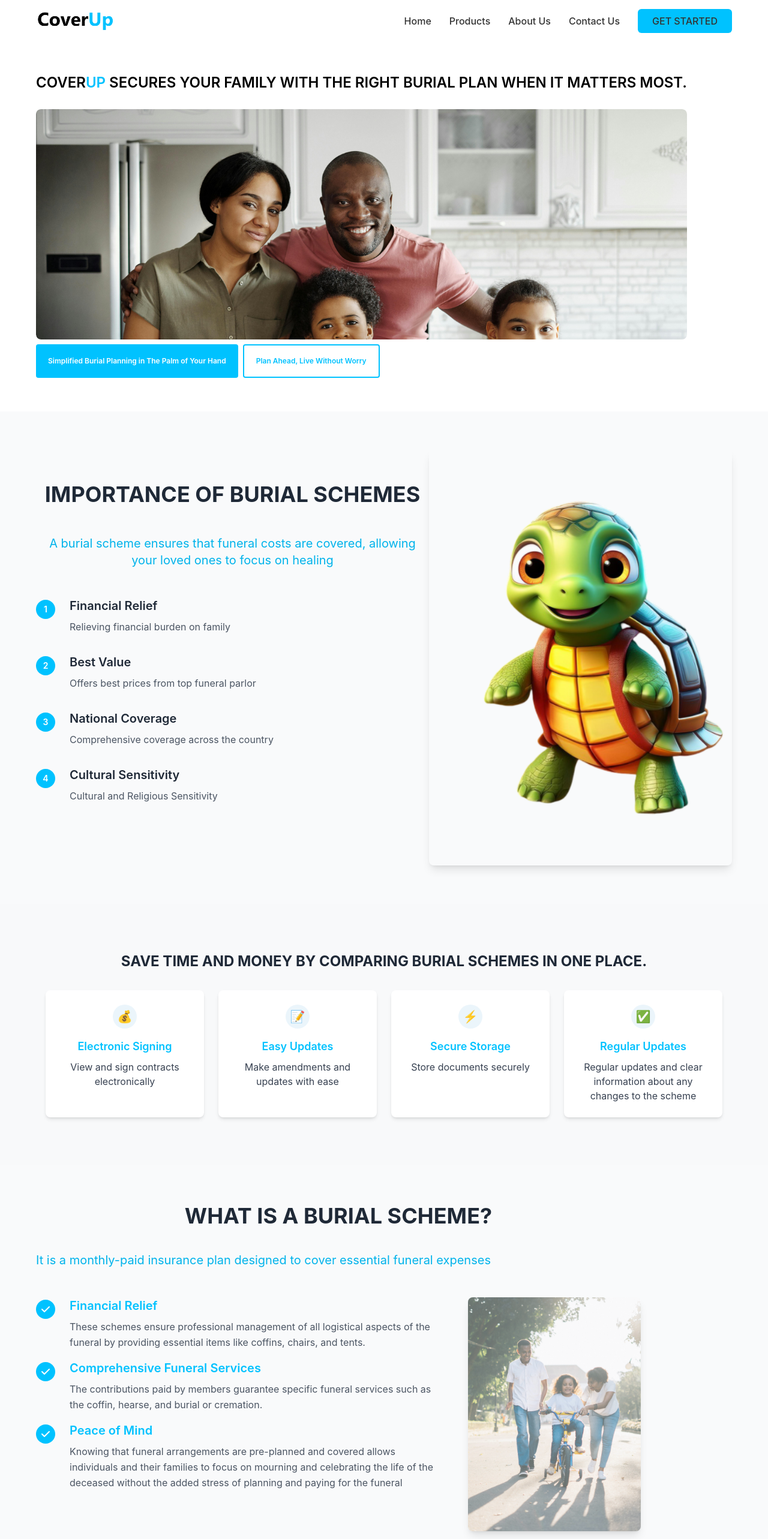
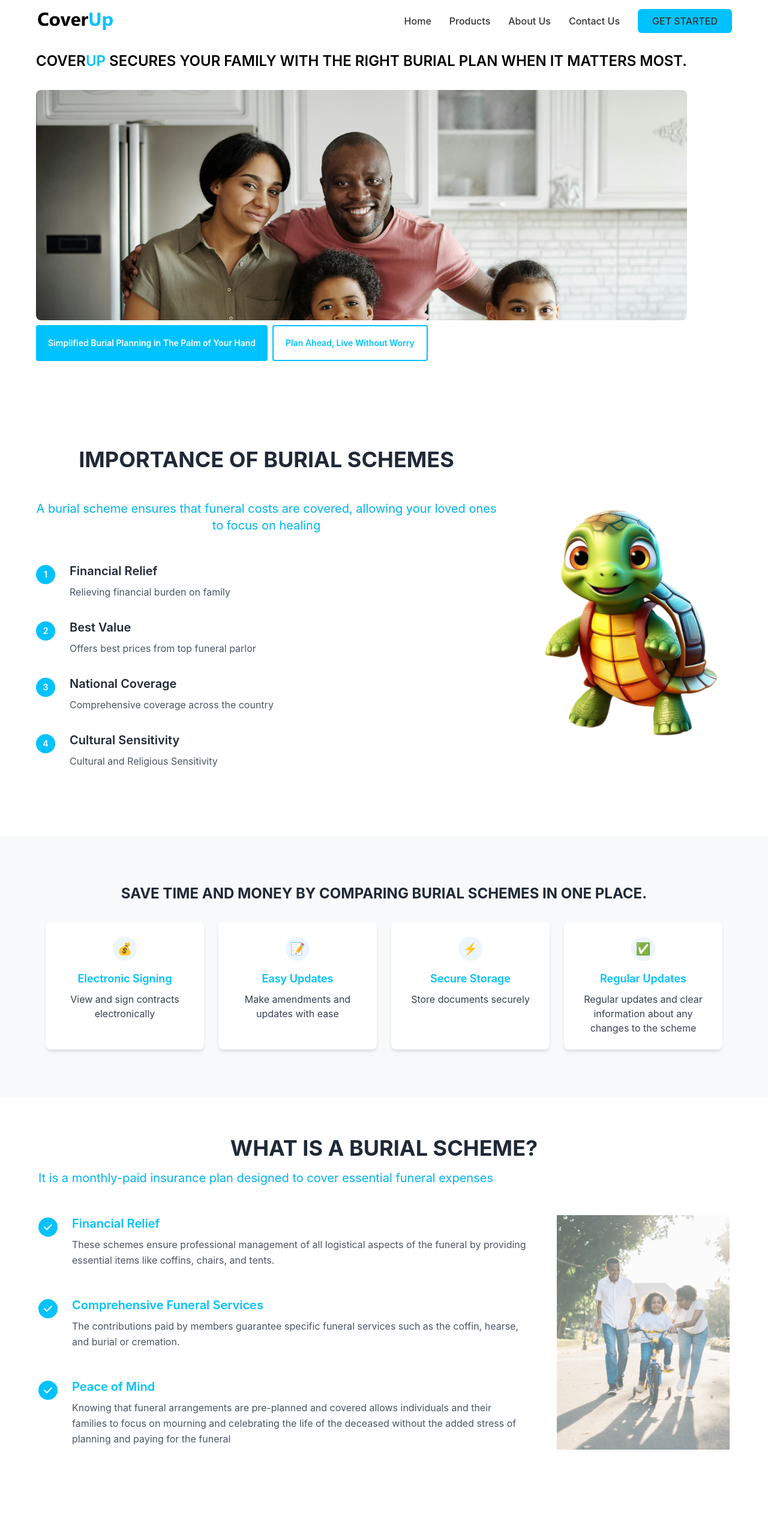
Before and after one commit to banelee59/Cover-mern, a React (Create React App) app: page / in a window 1280 px wide. Shown: the top 2566 px of the page at 60% size. Built offline with nearby package versions, Linux system fonts and the light colour scheme.

Commit message:
home page and contacts updates

```diff
--- a/index.html
+++ b/index.html
@@ -2,7 +2,7 @@
 <html lang="en">
 <head>
     <meta charset="UTF-8">
-    <meta name="viewport" content="width=device-width, initial-scale=1.0">
+    <meta name="viewport" content="width=device-width, initial-scale=1.0, maximum-scale=1.0, user-scalable=no">
     <title>Cover Up - Funeral Plan Comparison</title>
 </head>
 <body>
--- a/src/pages/About.js
+++ b/src/pages/About.js
@@ -1,8 +1,11 @@
 import React from 'react';
+import Navbar from '../components/Navbar';
 
 const About = () => {
   return (
-    <div className="min-h-screen bg-white">
+    <div className="about-container">
+      <Navbar />
+      <div className="pt-16">
         {/* Hero Section */}
         <section className="bg-[#00c2ff] text-white py-16">
           <div className="max-w-4xl mx-auto px-6">
@@ -72,6 +75,7 @@ const About = () => {
           </section>
         </div>
       </div>
+    </div>
   );
 };
 
--- a/src/pages/Contact.css
+++ b/src/pages/Contact.css
@@ -171,3 +171,16 @@
     height: 200px;
   }
 }
+
+/* Remove or modify these styles if they exist */
+.contact-image-section .image-container {
+  /* Remove any width/height constraints */
+  max-width: none;
+  width: auto;
+}
+
+.contact-image-section img {
+  /* Remove any width/height constraints */
+  width: auto;
+  height: auto;
+}
--- a/src/pages/Home.js
+++ b/src/pages/Home.js
@@ -2,18 +2,75 @@ import React, { useState } from 'react';
 import './Home.css';
 
 const Home = () => {
+  const [isMenuOpen, setIsMenuOpen] = useState(false);
+
   return (
     <div className="home-container">
-      <main>
+      {/* Toolbar/Navigation */}
+      <nav className="fixed top-0 right-0 left-0 bg-white shadow-md z-50">
+        <div className="container mx-auto px-4">
+          <div className="flex justify-between items-center h-16">
+            {/* Logo */}
+            <div className="flex items-center">
+              <span className="text-xl font-bold text-gray-800">
+                COVER<span className="text-[#00c2ff]">UP</span>
+              </span>
+            </div>
+
+            {/* Desktop Menu */}
+            <div className="hidden md:flex items-center space-x-8">
+              <a href="#" className="text-gray-600 hover:text-[#00c2ff] transition-colors">Home</a>
+              <a href="#" className="text-gray-600 hover:text-[#00c2ff] transition-colors">About</a>
+              <a href="#" className="text-gray-600 hover:text-[#00c2ff] transition-colors">Services</a>
+              <a href="#" className="text-gray-600 hover:text-[#00c2ff] transition-colors">Contact</a>
+              <button className="px-4 py-2 bg-[#00c2ff] text-white rounded hover:bg-[#00b3eb] transition-colors">
+                Get a Quote
+              </button>
+            </div>
+
+            {/* Mobile Menu Button */}
+            <div className="md:hidden">
+              <button
+                onClick={() => setIsMenuOpen(!isMenuOpen)}
+                className="text-gray-600 hover:text-[#00c2ff] focus:outline-none"
+              >
+                <svg className="h-6 w-6" fill="none" viewBox="0 0 24 24" stroke="currentColor">
+                  {isMenuOpen ? (
+                    <path strokeLinecap="round" strokeLinejoin="round" strokeWidth={2} d="M6 18L18 6M6 6l12 12" />
+                  ) : (
+                    <path strokeLinecap="round" strokeLinejoin="round" strokeWidth={2} d="M4 6h16M4 12h16M4 18h16" />
+                  )}
+                </svg>
+              </button>
+            </div>
+          </div>
+
+          {/* Mobile Menu */}
+          {isMenuOpen && (
+            <div className="md:hidden absolute top-16 left-0 right-0 bg-white shadow-md">
+              <div className="px-2 pt-2 pb-3 space-y-1">
+                <a href="#" className="block px-3 py-2 text-gray-600 hover:text-[#00c2ff] transition-colors">Home</a>
+                <a href="#" className="block px-3 py-2 text-gray-600 hover:text-[#00c2ff] transition-colors">About</a>
+                <a href="#" className="block px-3 py-2 text-gray-600 hover:text-[#00c2ff] transition-colors">Services</a>
+                <a href="#" className="block px-3 py-2 text-gray-600 hover:text-[#00c2ff] transition-colors">Contact</a>
+                <button className="w-full mt-2 px-4 py-2 bg-[#00c2ff] text-white rounded hover:bg-[#00b3eb] transition-colors">
+                  Get a Quote
+                </button>
+              </div>
+            </div>
+          )}
+        </div>
+      </nav>
+
       {/* Hero Section */}
-        <section className="bg-white py-14">
+      <section className="bg-white py-4">
         <div className="container mx-auto px-4">
           <div className="flex flex-col items-start">
-              <h1 className="text-2xl text-black mb-8 leading-none max-w-none text-left font-semibold whitespace-nowrap">
+            <h1 className="text-lg sm:text-xl md:text-2xl text-black mb-4 md:mb-8 leading-tight max-w-none text-left font-semibold">
               COVER<span className="text-[#00c2ff]">UP</span> SECURES YOUR FAMILY WITH THE RIGHT BURIAL PLAN WHEN IT MATTERS MOST.
             </h1>
 
-              <div className="w-full max-w-6xl h-96 mb-0 rounded-lg overflow-hidden self-start">
+            <div className="w-full max-w-6xl h-64 sm:h-80 md:h-96 mb-0 rounded-lg overflow-hidden self-start">
               <img
                 src="/images/home-image1.jpg"
                 alt="Family Protection"
@@ -21,11 +78,11 @@ const Home = () => {
               />
             </div>
 
-              <div className="flex gap-2 mt-2">
-                <button className="px-5 py-5 text-xs font-semibold bg-[#00c2ff] text-white rounded hover:bg-[#00b3eb] transition-colors">
+            <div className="flex flex-col sm:flex-row gap-2 mt-2 w-full">
+              <button className="px-3 sm:px-5 py-3 sm:py-5 text-xs sm:text-sm font-semibold bg-[#00c2ff] text-white rounded hover:bg-[#00b3eb] transition-colors">
                 Simplified Burial Planning in The Palm of Your Hand
               </button>
-                <button className="px-5 py-2 text-xs font-semibold border-2 border-[#00c2ff] text-[#00c2ff] rounded hover:bg-[#00c2ff]/10 transition-colors">
+              <button className="px-3 sm:px-5 py-2 text-xs sm:text-sm font-semibold border-2 border-[#00c2ff] text-[#00c2ff] rounded hover:bg-[#00c2ff]/10 transition-colors">
                 Plan Ahead, Live Without Worry
               </button>
             </div>
@@ -33,15 +90,16 @@ const Home = () => {
         </div>
       </section>
 
+      {/* Add margin-top to main content to account for fixed navbar */}
+      <main className="pt-16">
         {/* Importance Section */}
-        <section className="bg-gray-50 py-16">
+        <section className="py-16">
           <div className="container mx-auto px-4">
-            {/* Title and Subtitle */}
             <div className="text-center mb-12">
               <h2 className="text-3xl md:text-4xl font-bold mb-12 text-gray-800">
                 IMPORTANCE OF BURIAL SCHEMES
               </h2>
-              <p className="text-[#00b3eb]  text-xl max-w-3xl mx-auto mb-12">
+              <p className="text-[#00b3eb] text-xl max-w-3xl mx-auto mb-12">
                 A burial scheme ensures that funeral costs are covered, allowing your loved ones to focus on healing
               </p>
 
@@ -92,14 +150,13 @@ const Home = () => {
             </div>
 
             {/* Image moved to bottom */}
-            <div className="max-w-4xl mx-auto">
+            <div className="max-w-3xl mx-auto">
               <div className="relative">
                 <img
                   src="/images/file.png"
                   alt="Family Protection"
-                  className="w-full h-auto rounded-lg shadow-lg "
+                  className="w-full h-auto max-h-[500px] object-contain"
                 />
-                <div className="absolute inset-0  from-[#00c2ff]/10 to-transparent rounded-lg"></div>
               </div>
             </div>
           </div>
@@ -152,12 +209,11 @@ const Home = () => {
         </section>
 
         {/* What Is Section */}
-        <section className="bg-gray-50 py-16">
-          <div className="container mx-auto">
-            <div className="max-w-6xl">
-              {/* Title and Subtitle aligned left */}
+        <section className="py-16">
+          <div className="container mx-auto px-4">
+            <div className="max-w-6xl mx-auto">
               <div className="mb-12">
-                <h2 className="text-3xl md:text-4xl font-bold mb-10 text-gray-800">
+                <h2 className="text-3xl md:text-4xl font-bold mb-4 text-gray-800">
                   WHAT IS A BURIAL SCHEME?
                 </h2>
                 <p className="text-[#00b3eb] text-xl mb-8">
@@ -165,10 +221,8 @@ const Home = () => {
                 </p>
               </div>
 
-              {/* Content with image */}
-              <div className="flex justify-between items-start gap-12">
-                {/* List Content with reduced width */}
-                <div className="space-y-18 max-w-2xl flex-1">
+              <div className="flex flex-col md:flex-row items-start gap-12">
+                <div className="flex-1 space-y-8">
                   <div className="flex items-start gap-6">
                     <div className="flex-shrink-0 w-8 h-8 bg-[#00c2ff] rounded-full flex items-center justify-center mt-1">
                       <svg xmlns="http://www.w3.org/2000/svg" className="h-5 w-5 text-white" viewBox="0 0 20 20" fill="currentColor">
@@ -206,12 +260,12 @@ const Home = () => {
                   </div>
                 </div>
 
-                {/* Small image on the right */}
+                {/* Small image on the right - removed borders and shadow */}
                 <div className="w-72 h-auto flex-shrink-0">
                   <img
                     src="/images/backgroundImg.png"
                     alt="Burial Scheme Services"
-                    className="w-full h-full object-contain rounded-lg shadow-lg"
+                    className="w-full h-full object-contain"
                   />
                 </div>
               </div>
```
Also changed, not shown: src/pages/Contact.js (+38 -10 lines). Lines whose indentation alone changed are shown as unchanged.
